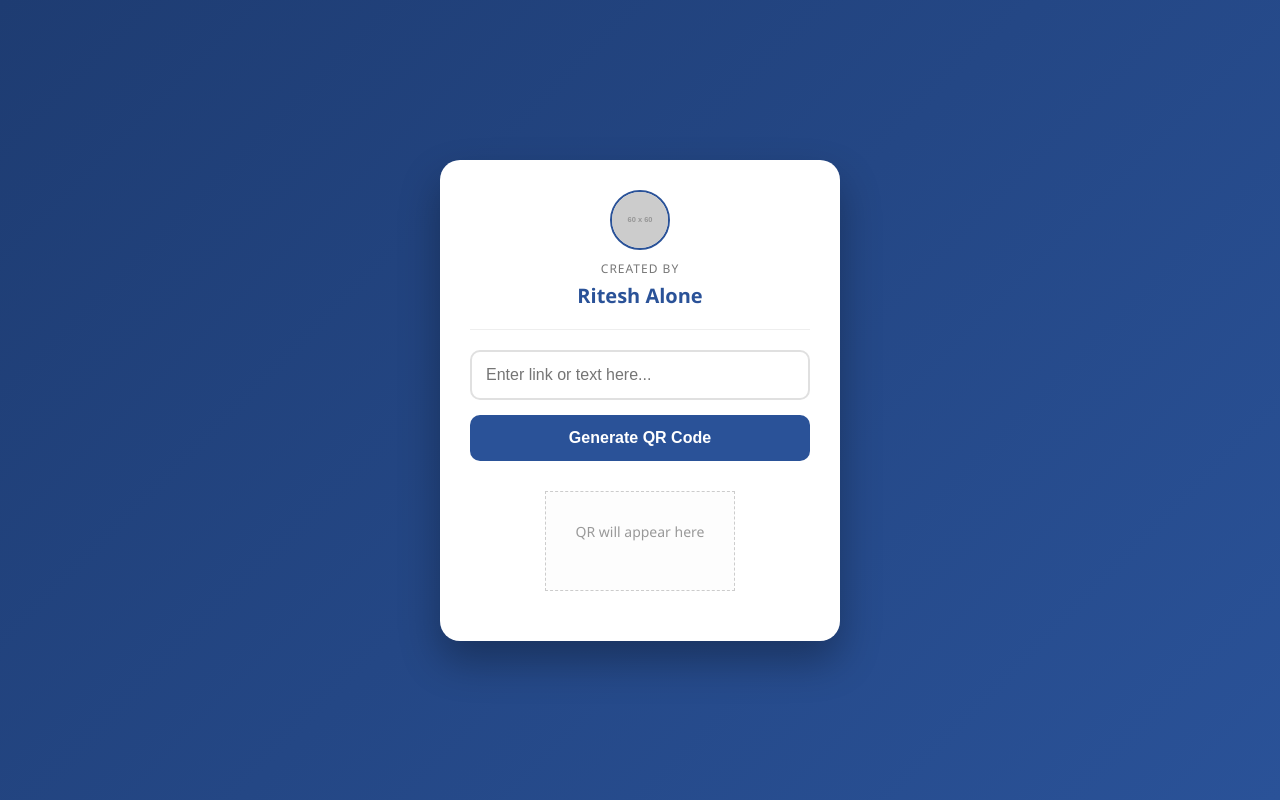
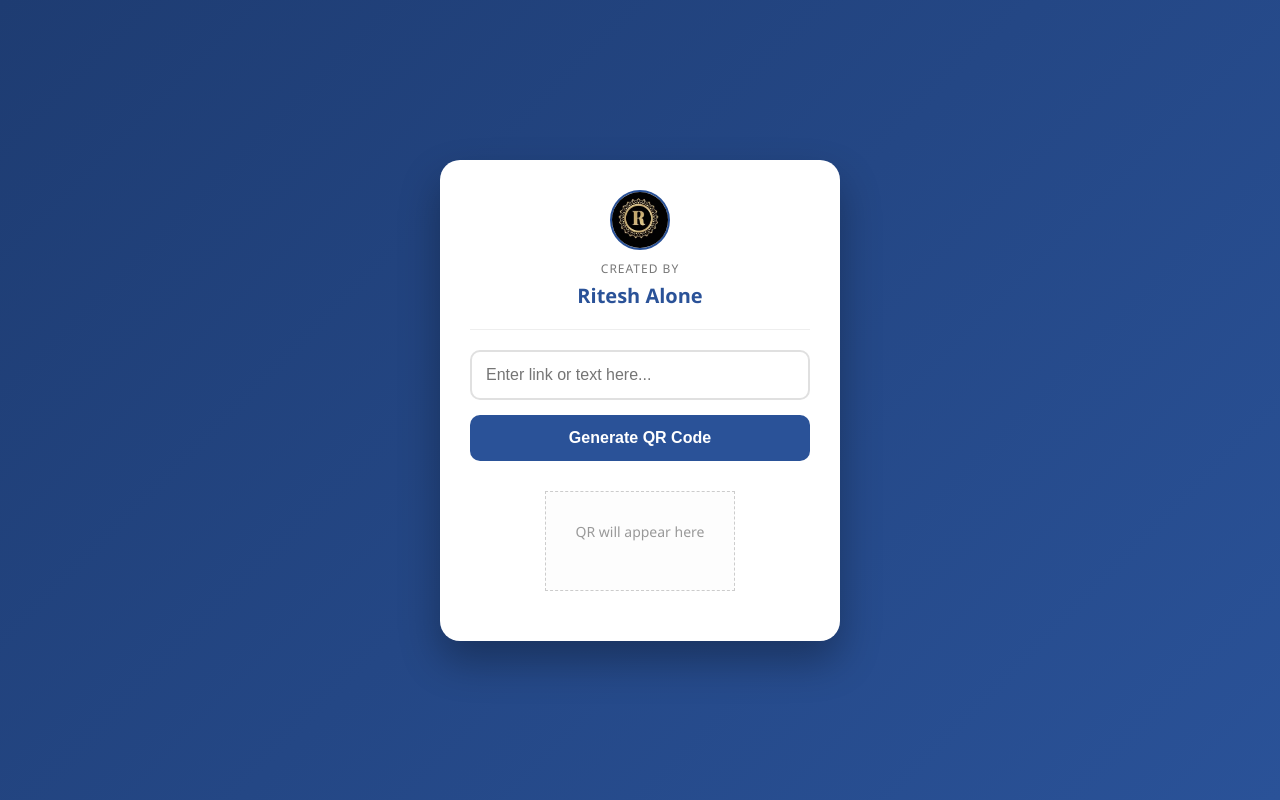
Before and after one commit to riteshalone04/QR-Generator, a plain HTML site: page index.html in a window 1280 px wide. Drawn offline with Linux system fonts and the light colour scheme; placeholder pictures from the web are drawn by us.

Commit message:
Update logo image source in index.html

```diff
--- a/index.html
+++ b/index.html
@@ -115,7 +115,7 @@
     <div class="card">
         <div class="branding">
             <div class="logo">
-                <img src="https://via.placeholder.com/60" alt="Logo">
+                <img src="luxury-r-letter-logo-design-260nw-1435177673.jpg" alt="Logo">
             </div>
             <p class="designer-label">Created By</p>
             <h2 class="designer-name">Ritesh Alone</h2>
```
